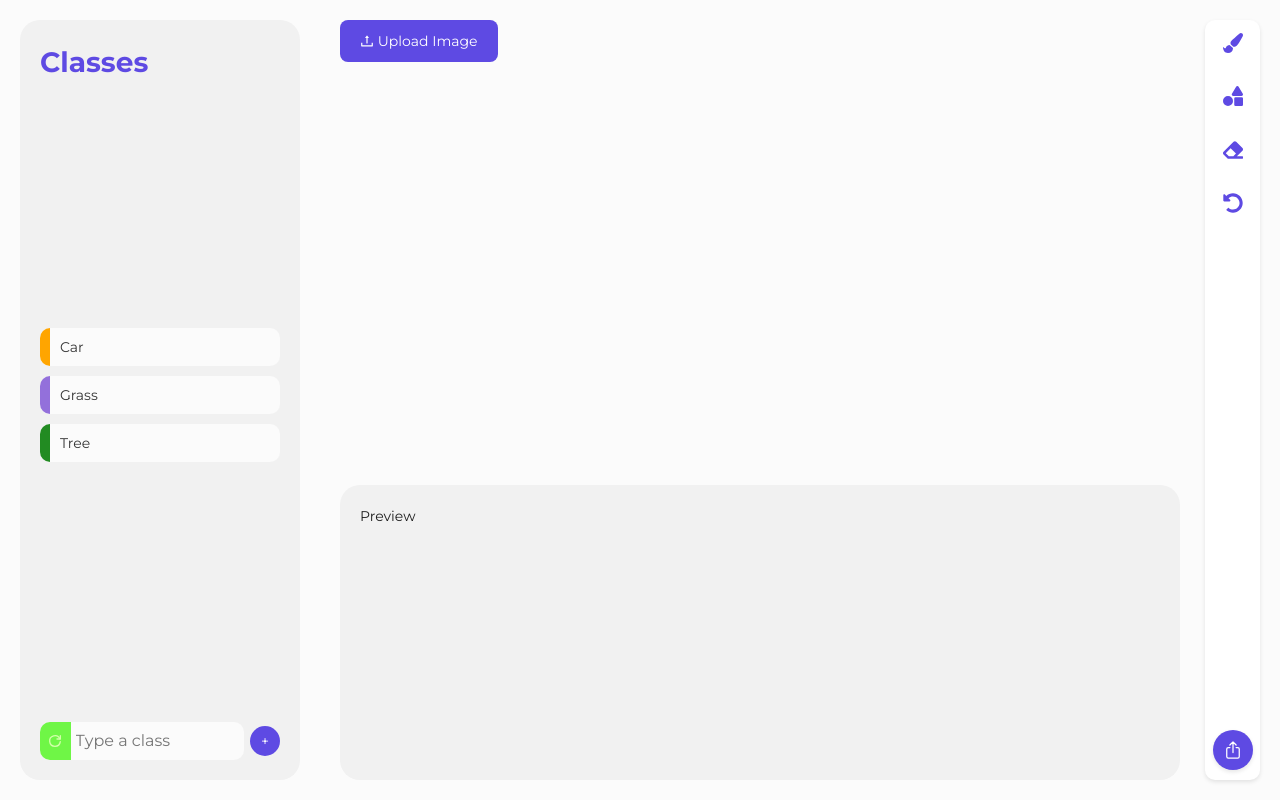
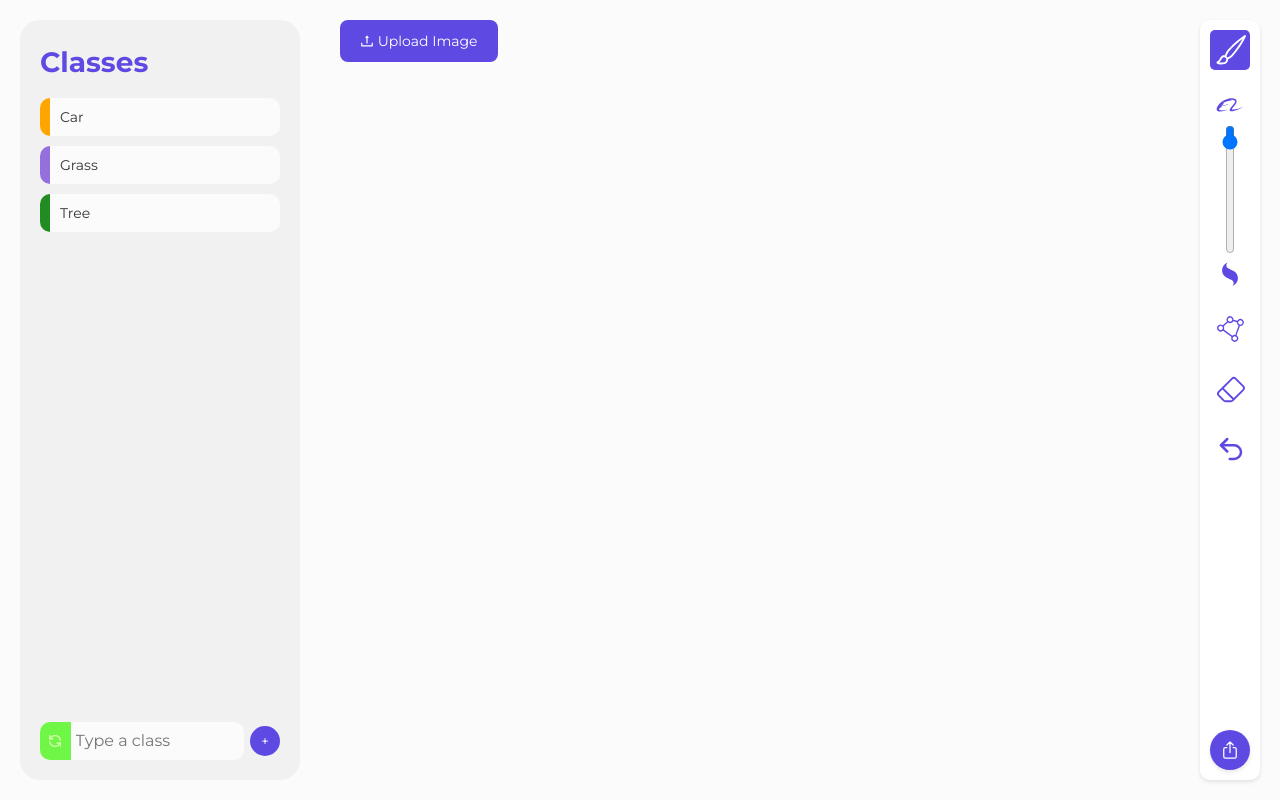
Before and after one commit to ana-pfeilsticker/Take-Home-Test-Overview-AI, a React (Vite) app in the folder segmentation-tool/: page / in a window 1280 px wide. Built offline with nearby package versions, Linux system fonts and the light colour scheme.

Commit message:
feat: adds the coco format exports feature

```diff
--- a/segmentation-tool/src/App.tsx
+++ b/segmentation-tool/src/App.tsx
@@ -5,8 +5,35 @@ import theme from "./styles/theme";
 import ClassesPanel from "./components/ClassesPanel/ClassesPanel";
 import CanvasArea from "./components/Canvas/CanvasArea";
 import ToolBar from "./components/Toolbar/Toobar";
+import { useState } from "react";
 
+export interface ClassItemInterface {
+	id: number;
+	name: string;
+	color: string;
+}
 function App() {
+	const [classes, setClasses] = useState<ClassItemInterface[]>([
+		{ id: 1, name: "Car", color: "#FFA500" },
+		{ id: 2, name: "Grass", color: "#9370DB" },
+		{ id: 3, name: "Tree", color: "#228B22" },
+	]);
+	const [selectedClass, setSelectedClass] = useState<ClassItemInterface | null>(
+		null
+	);
+
+	function handleAddClass(newClassName: string, color: string) {
+		const newClass: ClassItemInterface = {
+			id: classes.length + 1,
+			name: newClassName,
+			color,
+		};
+		setClasses([...classes, newClass]);
+	}
+
+	const handleClassSelect = (cls: ClassItemInterface) => {
+		setSelectedClass(cls);
+	};
 	return (
 		<ConfigProvider
 			theme={{
@@ -25,12 +52,16 @@ function App() {
 							padding: "20px",
 						}}
 					>
-						<ClassesPanel />
+						<ClassesPanel
+							classes={classes} // passa o array
+							selectedClassId={selectedClass?.id ?? null}
+							onClassSelect={handleClassSelect}
+							onAddClass={handleAddClass}
+						/>
 					</Sider>
 					<Content
 						style={{
 							padding: "20px",
-							flexGrow: 1,
 							gap: "25px",
 							display: "flex",
 						}}
@@ -41,24 +72,10 @@ function App() {
 								width: "100%",
 								display: "flex",
 								flexDirection: "column",
-								gap: "25px",
 							}}
 						>
-							<CanvasArea />
-							<div
-								style={{
-									height: "40%",
-									width: "100%",
-									backgroundColor: theme.lightBackgroundColor,
-									borderRadius: "20px",
-									padding: "20px",
-								}}
-							>
-								Preview
-							</div>
+							<CanvasArea selectedClass={selectedClass} allClasses={classes} />
 						</div>
-
-						<ToolBar />
 					</Content>
 				</Layout>
 			</AntdApp>
--- a/segmentation-tool/src/components/Canvas/CanvasArea.tsx
+++ b/segmentation-tool/src/components/Canvas/CanvasArea.tsx
@@ -2,8 +2,24 @@ import React, { useRef, useEffect, useState } from "react";
 import * as fabric from "fabric";
 import { Upload, message } from "antd";
 import { UploadOutlined } from "@ant-design/icons";
+import { validateCOCOOnServer } from "../../services/cocoService";
+import ToolBar from "../Toolbar/Toobar";
 
-const CanvasArea: React.FC = () => {
+interface ClassItemInterface {
+	id: number;
+	name: string;
+	color: string;
+}
+
+interface CanvasAreaProps {
+	selectedClass: ClassItemInterface | null;
+	allClasses: ClassItemInterface[];
+}
+
+const CanvasArea: React.FC<CanvasAreaProps> = ({
+	selectedClass,
+	allClasses,
+}) => {
 	const canvasRef = useRef<HTMLCanvasElement>(null);
 	const fabricCanvasRef = useRef<fabric.Canvas | null>(null);
 
@@ -14,7 +30,8 @@ const CanvasArea: React.FC = () => {
 	// Estados principais
 	const [isImageUploaded, setIsImageUploaded] = useState(false);
 	const [backgroundImage, setBackgroundImage] = useState<string | null>(null);
-	const [brushColor, setBrushColor] = useState("#FF0000");
+
+	// Brush config
 	const [brushWidth, setBrushWidth] = useState(5);
 
 	// Modo brush, polígono e borracha
@@ -28,9 +45,9 @@ const CanvasArea: React.FC = () => {
 	const activeLine = useRef<fabric.Line | null>(null);
 	const activeShape = useRef<fabric.Polygon | null>(null);
 
-	//----------------------------------------------------------------
-	// 1) Inicialização do Canvas (roda só quando a imagem é carregada)
-	//----------------------------------------------------------------
+	// ============================
+	// 1) Inicialização do Canvas
+	// ============================
 	useEffect(() => {
 		if (!canvasRef.current || !isImageUploaded) return;
 
@@ -52,10 +69,16 @@ const CanvasArea: React.FC = () => {
 		});
 		fabricCanvasRef.current = canvas;
 
-		// Configurar o brush
 		canvas.freeDrawingBrush = new fabric.PencilBrush(canvas);
+
+		// Configurar o brush (para quando o componente inicia)
+		console.log(canvas.freeDrawingBrush);
+		if (canvas.freeDrawingBrush) {
+			// se não houver selectedClass, use cor default "#000"
+			const brushColor = selectedClass?.color || "#000000";
 			canvas.freeDrawingBrush.color = brushColor;
 			canvas.freeDrawingBrush.width = brushWidth;
+		}
 
 		// Carregar último estado se existir
 		if (undoStack.current.length > 0) {
@@ -78,54 +101,67 @@ const CanvasArea: React.FC = () => {
 			}
 		};
 		canvas.on("object:modified", saveState);
-		canvas.on("path:created", saveState);
 
-		// Cleanup
+		canvas.on("mouse:down", () => console.log("Mouse down (Fabric)"));
+		canvas.on("mouse:move", () => console.log("Mouse move (Fabric)"));
+		canvas.on("mouse:up", () => console.log("Mouse up (Fabric)"));
+		// Sempre que cria um path (brush), definimos a cor e as "props"
+		canvas.on("path:created", (e) => {
+			const pathObj = e.path;
+			if (selectedClass) {
+				pathObj.set({
+					fill: selectedClass.color,
+					// Se brush é fill, pode ser fill: selectedClass.color,
+				});
+
+				// Armazena info da classe
+				// eslint-disable-next-line @typescript-eslint/no-explicit-any
+				(pathObj as any).data = {
+					classId: selectedClass.id,
+					className: selectedClass.name,
+					classColor: selectedClass.color,
+				};
+			}
+			// Salva estado
+			saveState();
+		});
+
+		// Cleanup ao desmontar
 		return () => {
 			canvas.dispose();
 		};
 	}, [isImageUploaded]);
 
-	//----------------------------------------------------------------
-	// 2) Atualiza cor e largura do brush sempre que mudarem no state
-	//----------------------------------------------------------------
+	// =============================
+	// 2) Atualiza Brush ao mudar selectedClass ou brushWidth
+	// =============================
 	useEffect(() => {
 		const canvas = fabricCanvasRef.current;
 		if (!canvas) return;
-
 		if (canvas.freeDrawingBrush) {
+			// se não houver selectedClass, default "#000"
+			const brushColor = selectedClass?.color || "#000000";
 			canvas.freeDrawingBrush.color = brushColor;
 			canvas.freeDrawingBrush.width = brushWidth;
 		}
-	}, [brushColor, brushWidth]);
+	}, [selectedClass, brushWidth]);
 
-	//----------------------------------------------------------------
-	// 3) MODO POLÍGONO: define localmente a função e faz cleanup
-	//----------------------------------------------------------------
+	// =============================
+	// 3) Modo Polígono
+	// =============================
 	useEffect(() => {
 		const canvas = fabricCanvasRef.current;
 		if (!canvas) return;
 
 		if (isPolygonMode) {
-			// Desativa brush e Eraser
 			canvas.isDrawingMode = false;
-			// Se quiser remover qualquer listener local de eraser
-			// mas aqui, se tiver, a gente pode remover
-
-			// Limpamos polygon inacabado (se quiser) OU deixamos
-			// Se você quiser sempre que ative polígono, comece limpo
 			cancelPolygonDrawing();
 
-			/**
-			 * Função local para clique do polígono
-			 */
 			function handlePolygonLocal(options: fabric.IEvent<MouseEvent>) {
 				if (!canvas) return;
-
 				const pointer = canvas.getPointer(options.e);
 				const zoom = canvas.getZoom();
 
-				// Verifica se clicamos próximo do primeiro ponto
 				if (pointArray.current.length > 0) {
 					const firstCircle = pointArray.current[0];
 					const dx = (firstCircle.left ?? 0) - pointer.x / zoom;
@@ -138,10 +174,10 @@ const CanvasArea: React.FC = () => {
 					}
 				}
 
-				// Cria um círculo (ponto)
+				// Cria o círculo (ponto)
 				const circle = new fabric.Circle({
 					radius: 5,
-					fill: pointArray.current.length === 0 ? "red" : "#ffffff",
+					fill: selectedClass?.color,
 					stroke: "#333333",
 					strokeWidth: 0.5,
 					left: pointer.x / zoom,
@@ -153,7 +189,7 @@ const CanvasArea: React.FC = () => {
 					originY: "center",
 				});
 
-				// Linha que liga ao ponto anterior
+				// Linha
 				const line = new fabric.Line(
 					[
 						pointer.x / zoom,
@@ -171,7 +207,7 @@ const CanvasArea: React.FC = () => {
 					}
 				);
 
-				// Se já existe um polígono temporário
+				// Se já existe polígono temporário
 				if (activeShape.current) {
 					const pos = canvas.getPointer(options.e);
 					const polyPoints = activeShape.current.get("points") || [];
@@ -217,11 +253,9 @@ const CanvasArea: React.FC = () => {
 				canvas.selection = false;
 			}
 
-			/**
-			 * Função local para finalizar o polígono
-			 */
 			function finalizePolygonLocal() {
-				if (!activeShape.current) return;
+				const canvas = fabricCanvasRef.current;
+				if (!canvas || !activeShape.current) return;
 
 				const polyPoints = (activeShape.current.get("points") || []).map(
 					(p) => ({
@@ -243,13 +277,24 @@ const CanvasArea: React.FC = () => {
 				const polygon = new fabric.Polygon(polyPoints, {
 					stroke: "#333333",
 					strokeWidth: 1,
-					fill: brushColor,
+					// Se tiver classe selecionada, use a cor
+					fill: selectedClass?.color || "#000000",
 					opacity: 1,
 					selectable: true,
 					hasBorders: true,
 					hasControls: true,
 					evented: true,
 				});
+
+				// Armazena no data a info da classe
+				if (selectedClass) {
+					polygon.data = {
+						classId: selectedClass.id,
+						className: selectedClass.name,
+						classColor: selectedClass.color,
+					};
+				}
+
 				canvas.add(polygon);
 
 				activeShape.current = null;
@@ -261,32 +306,29 @@ const CanvasArea: React.FC = () => {
 				message.success("Polígono finalizado!");
 			}
 
-			// Anexa o listener local
 			canvas.on("mouse:down", handlePolygonLocal);
 
-			// Cleanup: remove listener e, se quiser, faz algo mais
 			return () => {
 				canvas.off("mouse:down", handlePolygonLocal);
-				// Se desativar polígono, cancela shape inacabado
 				cancelPolygonDrawing();
 			};
 		} else {
-			// Se não estiver no modo polígono, pode reativar brush?
+			const canvas = fabricCanvasRef.current;
+			if (!canvas) return;
 			if (!isEraserMode) {
 				canvas.isDrawingMode = isBrushing;
 			}
 		}
-	}, [isPolygonMode, isBrushing, isEraserMode, brushColor]);
+	}, [isPolygonMode, isBrushing, isEraserMode, selectedClass]);
 
-	//----------------------------------------------------------------
-	// 4) MODO BORRACHA: define localmente a função e faz cleanup
-	//----------------------------------------------------------------
+	// ============================
+	// 4) Modo Borracha
+	// ============================
 	useEffect(() => {
 		const canvas = fabricCanvasRef.current;
 		if (!canvas) return;
 
 		if (isEraserMode) {
-			// Desligar brush e polígono
 			canvas.isDrawingMode = false;
 			cancelPolygonDrawing();
 
@@ -307,20 +349,15 @@ const CanvasArea: React.FC = () => {
 				canvas.off("mouse:down", handleEraserLocal);
 			};
 		} else {
-			// Se sair do modo borracha, volta ao brush/polygon?
 			if (!isPolygonMode) {
 				canvas.isDrawingMode = isBrushing;
 			}
 		}
 	}, [isEraserMode, isPolygonMode, isBrushing]);
 
-	//----------------------------------------------------------------
-	// 5) Funções auxiliares
-	//----------------------------------------------------------------
-
-	/**
-	 * Cancela qualquer polígono em andamento
-	 */
+	// ============================
+	// Funções Auxiliares
+	// ============================
 	function cancelPolygonDrawing() {
 		const canvas = fabricCanvasRef.current;
 		if (!canvas) return;
@@ -340,9 +377,6 @@ const CanvasArea: React.FC = () => {
 		canvas.renderAll();
 	}
 
-	/**
-	 * Salva estado manualmente no undoStack
-	 */
 	function saveStateManualmente() {
 		const canvas = fabricCanvasRef.current;
 		if (!canvas) return;
@@ -357,9 +391,6 @@ const CanvasArea: React.FC = () => {
 		}
 	}
 
-	/**
-	 * Undo
-	 */
 	function undo() {
 		const canvas = fabricCanvasRef.current;
 		if (!canvas) return;
@@ -378,9 +409,9 @@ const CanvasArea: React.FC = () => {
 		}
 	}
 
-	//----------------------------------------------------------------
-	// 6) Upload de Imagem
-	//----------------------------------------------------------------
+	// ============================
+	// Upload de Imagem
+	// ============================
 	function handleImageUpload(file: File) {
 		const reader = new FileReader();
 		reader.onload = (e) => {
@@ -401,9 +432,9 @@ const CanvasArea: React.FC = () => {
 		return false;
 	}
 
-	//----------------------------------------------------------------
-	// 7) Botões: toggles para Brush, Polygon, Eraser
-	//----------------------------------------------------------------
+	// ============================
+	// Botões
+	// ============================
 	function toggleBrushing() {
 		const canvas = fabricCanvasRef.current;
 		if (!canvas) return;
@@ -446,17 +477,154 @@ const CanvasArea: React.FC = () => {
 			canvas.isDrawingMode = false;
 		}
 	}
+	// ----------------------------
+	// buildCOCOJSON, polygonArea etc.
+	// ----------------------------
+	function polygonArea(points: fabric.Point[]) {
+		let area = 0;
+		for (let i = 0; i < points.length; i++) {
+			const j = (i + 1) % points.length;
+			area += points[i].x * points[j].y - points[j].x * points[i].y;
+		}
+		return Math.abs(area / 2);
+	}
 
-	//----------------------------------------------------------------
-	// 8) Render
-	//----------------------------------------------------------------
+	function buildCOCOJSON() {
+		const canvas = fabricCanvasRef.current!;
+		const width = canvas.getWidth();
+		const height = canvas.getHeight();
+
+		const cocoJSON = {
+			info: {
+				description: "Example dataset",
+				url: "http://localhost:5173", // Necessário
+				version: "1.0",
+				year: 2025,
+				contributor: "User",
+				date_created: new Date().toISOString(),
+			},
+			licenses: [
+				{
+					url: "http://opensource.org/licenses/MIT",
+					id: 1,
+					name: "MIT",
+				},
+			],
+			images: [
+				{
+					license: 1,
+					file_name: "uploaded_image.jpg",
+					coco_url: "http://somewhere.com/coco", // OBRIGATÓRIO
+					height,
+					width,
+					date_captured: "2025-01-28", // OBRIGATÓRIO
+					flickr_url: "http://someflickr.com", // OBRIGATÓRIO
+					id: 1,
+				},
+			],
+			annotations: [] as any[],
+			categories: allClasses.map((cls) => ({
+				supercategory: "object", // OBRIGATÓRIO no schema
+				id: cls.id,
+				name: cls.name,
+			})),
+		};
+		let annotationId = 1;
+
+		canvas.getObjects().forEach((obj) => {
+			const catId = (obj as any).data?.classId || 0;
+
+			if (obj.type === "polygon") {
+				const poly = obj as fabric.Polygon;
+				const points = poly.points || [];
+				const segArr: number[] = [];
+				points.forEach((p) => segArr.push(p.x, p.y));
+				const segmentation = [segArr];
+
+				const xs = points.map((p) => p.x);
+				const ys = points.map((p) => p.y);
+				const minX = Math.min(...xs);
+				const maxX = Math.max(...xs);
+				const minY = Math.min(...ys);
+				const maxY = Math.max(...ys);
+				const bbox = [minX, minY, maxX - minX, maxY - minY];
+
+				const area = polygonArea(points);
+
+				cocoJSON.annotations.push({
+					id: annotationId++,
+					image_id: 1,
+					category_id: catId,
+					segmentation,
+					area,
+					bbox,
+					iscrowd: 0,
+				});
+			} else if (obj.type === "path") {
+				const bound = obj.getBoundingRect();
+				const bbox = [bound.left, bound.top, bound.width, bound.height];
+				const area = bound.width * bound.height;
+
+				cocoJSON.annotations.push({
+					id: annotationId++,
+					image_id: 1,
+					category_id: catId,
+					segmentation: [],
+					area,
+					bbox,
+					iscrowd: 0,
+				});
+			}
+		});
+
+		return cocoJSON;
+	}
+
+	function downloadJson(jsonStr: string, filename: string) {
+		const blob = new Blob([jsonStr], { type: "application/json" });
+		const url = URL.createObjectURL(blob);
+		const link = document.createElement("a");
+		link.href = url;
+		link.download = filename;
+		link.click();
+		URL.revokeObjectURL(url);
+	}
+
+	async function exportAndValidateCOCO() {
+		if (!fabricCanvasRef.current) return;
+
+		const cocoJSON = buildCOCOJSON();
+		// Valida no servidor
+		console.log(cocoJSON);
+		const { status, data } = await validateCOCOOnServer(cocoJSON);
+		if (status === 200) {
+			console.log("Validação ok no servidor!");
+			downloadJson(JSON.stringify(cocoJSON, null, 2), "annotations.json");
+		} else {
+			console.error("Validação falhou:", data);
+			message.error("Validação falhou: " + JSON.stringify(data));
+		}
+	}
+
+	// ============================
+	// Render
+	// ============================
 	return (
+		<div
+			style={{
+				display: "flex",
+				height: "100%",
+				width: "100%",
+				justifyContent: "space-between",
+			}}
+		>
 			<div
 				id="canvas-div"
 				style={{
-				height: "60%",
-				width: "100%",
+					height: "100%",
+					width: "90%",
 					borderRadius: "20px",
+					display: "flex",
 					position: "relative",
 					backgroundImage: backgroundImage ? `url(${backgroundImage})` : "none",
 					backgroundSize: "cover",
@@ -492,37 +660,21 @@ const CanvasArea: React.FC = () => {
 								height: "100%",
 							}}
 						/>
-					<div style={{ marginTop: "10px" }}>
-						{/* Configurações de Brush */}
-						<input
-							type="color"
-							value={brushColor}
-							onChange={(e) => setBrushColor(e.target.value)}
-						/>
-						<input
-							type="range"
-							min={1}
-							max={50}
-							value={brushWidth}
-							onChange={(e) => setBrushWidth(Number(e.target.value))}
-						/>
-
-						<button onClick={toggleBrushing}>
-							{isBrushing ? "Disable Brush" : "Enable Brush"}
-						</button>
-
-						<button onClick={togglePolygonMode}>
-							{isPolygonMode ? "Disable Polygon" : "Enable Polygon"}
-						</button>
-
-						<button onClick={toggleEraserMode}>
-							{isEraserMode ? "Disable Eraser" : "Enable Eraser"}
-						</button>
-
-						<button onClick={undo}>Undo</button>
-					</div>
 					</>
 				)}
+			</div>
+			<ToolBar
+				onToggleBrush={toggleBrushing}
+				onTogglePolygon={togglePolygonMode}
+				onToggleEraser={toggleEraserMode}
+				onUndo={undo}
+				onExport={exportAndValidateCOCO}
+				brushWidth={brushWidth}
+				onBrushWidthChange={(val) => setBrushWidth(val)}
+				isBrushingActive={isBrushing}
+				isPolygonActive={isPolygonMode}
+				isEraserActive={isEraserMode}
+			/>
 		</div>
 	);
 };
--- a/segmentation-tool/src/components/ClassesPanel/ClassesInput.tsx
+++ b/segmentation-tool/src/components/ClassesPanel/ClassesInput.tsx
@@ -1,6 +1,6 @@
 import React from "react";
 import theme from "../../styles/theme";
-import { TbReload } from "react-icons/tb";
+import { HiOutlineRefresh } from "react-icons/hi";
 
 interface CustomInputProps {
 	placeholder: string;
@@ -61,7 +61,7 @@ const CustomInput: React.FC<CustomInputProps> = ({
 					height: "100%",
 				}}
 			>
-				<TbReload
+				<HiOutlineRefresh
 					style={{
 						color: lightenColor(currentColor, 99),
 						fontSize: "16px",
--- a/segmentation-tool/src/components/ClassesPanel/ClassesPanel.tsx
+++ b/segmentation-tool/src/components/ClassesPanel/ClassesPanel.tsx
@@ -8,25 +8,28 @@ interface ClassItemInterface {
 	color: string;
 }
 
-function ClassesPanel() {
-	const [classes, setClasses] = useState<ClassItemInterface[]>([
-		{ id: 1, name: "Car", color: "#FFA500" }, // Exemplo inicial
-		{ id: 2, name: "Grass", color: "#9370DB" },
-		{ id: 3, name: "Tree", color: "#228B22" },
-	]);
+// Tipo das props que o ClassesPanel espera
+interface ClassesPanelProps {
+	classes: ClassItemInterface[]; // <-- array vindo do pai
+	selectedClassId: number | null;
+	onClassSelect: (classItem: ClassItemInterface) => void;
+	onAddClass: (className: string, color: string) => void;
+}
 
+function ClassesPanel({
+	classes,
+	selectedClassId,
+	onClassSelect,
+	onAddClass,
+}: ClassesPanelProps) {
 	const [newClassName, setNewClassName] = useState<string>("");
 
-	const handleAddClass = () => {
-		if (!newClassName.trim()) return; // Don't add empty classes
-		const newClass: ClassItemInterface = {
-			id: classes.length + 1,
-			name: newClassName,
-			color: currentColor,
-		};
-		setClasses([...classes, newClass]);
-		setNewClassName(""); // Clear input
-	};
+	function handleAddClassClick() {
+		if (!newClassName.trim()) return;
+		onAddClass(newClassName, currentColor); // chama callback do pai
+		setNewClassName(""); // reseta input
+		handleColorChange(); // gera nova cor
+	}
 
 	const getRandomColor = (): string => {
 		// Color generator
@@ -63,18 +66,24 @@ function ClassesPanel() {
 			>
 				Classes
 			</h3>
-			<div>
-				{classes.map((item) => (
+			<div style={{ overflowY: "auto", flexGrow: 1, marginBottom: "20px" }}>
+				{classes.map((item) => {
+					// Verifica se esta classe é a atualmente selecionada
+					const isSelected = item.id === selectedClassId;
+					return (
 						<div
 							key={item.id}
+							onClick={() => onClassSelect(item)}
 							style={{
 								display: "flex",
 								alignItems: "center",
 								marginBottom: "10px",
 								gap: "10px",
 								minHeight: "38px",
-							background: theme.backgroundColor,
 								borderRadius: "10px",
+								backgroundColor: theme.backgroundColor,
+								cursor: "pointer",
+								border: isSelected ? `2px solid ${item.color}` : "none",
 							}}
 						>
 							<div
@@ -84,10 +93,11 @@ function ClassesPanel() {
 									backgroundColor: item.color,
 									borderRadius: "10px 0px 0px 10px",
 								}}
-						></div>
+							/>
 							<span style={{ color: theme.textColor }}>{item.name}</span>
 						</div>
-				))}
+					);
+				})}
 			</div>
 			<div
 				style={{
@@ -105,7 +115,7 @@ function ClassesPanel() {
 					onReloadColor={handleColorChange}
 				/>
 				<button
-					onClick={handleAddClass}
+					onClick={handleAddClassClick}
 					style={{
 						backgroundColor: theme.primaryColor,
 						color: "#fff",
--- a/segmentation-tool/src/components/Toolbar/Toobar.tsx
+++ b/segmentation-tool/src/components/Toolbar/Toobar.tsx
@@ -1,13 +1,36 @@
 import React from "react";
-import { FaPaintBrush, FaShapes, FaEraser, FaUndoAlt } from "react-icons/fa";
+import { AiOutlineAlibaba } from "react-icons/ai";
+import { BsBrush, BsEraser } from "react-icons/bs";
+import { DiSenchatouch } from "react-icons/di";
 import { IoShareOutline } from "react-icons/io5";
+import { LuUndo2 } from "react-icons/lu";
+import { PiPolygonLight } from "react-icons/pi";
 
-const ToolBar: React.FC = () => {
-	const handleExport = () => {
-		console.log("Exporting data...");
-		// Lógica de exportação será adicionada aqui no futuro
-	};
+interface ToolBarProps {
+	onToggleBrush: () => void;
+	onTogglePolygon: () => void;
+	onToggleEraser: () => void;
+	onUndo: () => void;
+	onExport: () => void;
+	brushWidth: number;
+	onBrushWidthChange: (val: number) => void;
+	isBrushingActive: boolean;
+	isPolygonActive: boolean;
+	isEraserActive: boolean;
+}
 
+const ToolBar: React.FC<ToolBarProps> = ({
+	onToggleBrush,
+	onTogglePolygon,
+	onToggleEraser,
+	onUndo,
+	onExport,
+	brushWidth,
+	onBrushWidthChange,
+	isBrushingActive,
+	isPolygonActive,
+	isEraserActive,
+}) => {
 	return (
 		<div
 			style={{
@@ -32,55 +55,114 @@ const ToolBar: React.FC = () => {
 					gap: "20px",
 				}}
 			>
+				{/* Brush */}
 				<button
+					onClick={onToggleBrush}
+					style={{
+						background: isBrushingActive ? "#5E4AE3" : "none",
+						border: "none",
+						cursor: "pointer",
+						fontSize: "30px",
+						color: isBrushingActive ? "white" : "#5E4AE3",
+						width: "40px",
+						height: "40px",
+						borderRadius: "5px",
+					}}
+				>
+					<BsBrush />
+				</button>
+
+				<div
+					style={{
+						display: "flex",
+						flexDirection: "column",
+						alignItems: "center",
+						gap: "5px",
+					}}
+				>
+					<AiOutlineAlibaba
+						style={{
+							color: "#5E4AE3",
+							fontSize: "30px",
+							stroke: "2px",
+						}}
+					/>
+					<input
+						type="range"
+						min={1}
+						max={50}
+						value={brushWidth}
+						onChange={(e) => onBrushWidthChange(Number(e.target.value))}
+						style={{
+							width: "40px",
+							writingMode: "vertical-lr",
+							cursor: "pointer",
+						}}
+					/>
+
+					<DiSenchatouch
+						style={{
+							color: "#5E4AE3",
+							fontSize: "30px",
+						}}
+					/>
+				</div>
+
+				{/* Polygon */}
+				<button
+					onClick={onTogglePolygon}
+					style={{
+						background: isPolygonActive ? "#5E4AE3" : "none",
+						border: "none",
+						cursor: "pointer",
+						fontSize: "30px",
+						color: isPolygonActive ? "white" : "#5E4AE3",
+						width: "40px",
+						height: "40px",
+						borderRadius: "5px",
+					}}
+				>
+					<PiPolygonLight />
+				</button>
+
+				{/* Eraser */}
+				<button
+					onClick={onToggleEraser}
+					style={{
+						background: isEraserActive ? "#5E4AE3" : "none",
+						border: "none",
+						cursor: "pointer",
+						fontSize: "30px",
+						color: isEraserActive ? "white" : "#5E4AE3",
+						width: "40px",
+						height: "40px",
+						borderRadius: "5px",
+					}}
+				>
+					<BsEraser />
+				</button>
+
+				{/* Undo */}
+				<button
+					onClick={onUndo}
 					style={{
 						background: "none",
 						border: "none",
 						cursor: "pointer",
-						fontSize: "20px",
+						fontSize: "30px",
 						color: "#5E4AE3",
+						width: "40px",
+						height: "40px",
+						borderRadius: "5px",
 					}}
 				>
-					<FaPaintBrush />
-				</button>
-				<button
-					style={{
-						background: "none",
-						border: "none",
-						cursor: "pointer",
-						fontSize: "20px",
-						color: "#5E4AE3",
-					}}
-				>
-					<FaShapes />
-				</button>
-				<button
-					style={{
-						background: "none",
-						border: "none",
-						cursor: "pointer",
-						fontSize: "20px",
-						color: "#5E4AE3",
-					}}
-				>
-					<FaEraser />
-				</button>
-				<button
-					style={{
-						background: "none",
-						border: "none",
-						cursor: "pointer",
-						fontSize: "20px",
-						color: "#5E4AE3",
-					}}
-				>
-					<FaUndoAlt />
+					<LuUndo2 />
 				</button>
 			</div>
 
 			{/* Botão de exportação */}
 			<button
-				onClick={handleExport}
+				onClick={onExport}
 				style={{
 					display: "flex",
 					alignItems: "center",
--- /dev/null
+++ b/segmentation-tool/src/services/cocoService.ts
@@ -0,0 +1,14 @@
+// cocoService.ts
+// eslint-disable-next-line @typescript-eslint/no-explicit-any
+export async function validateCOCOOnServer(cocoJSON: any) {
+	// Chama a API Flask que você passou:
+	const response = await fetch("http://localhost:5002/validate", {
+		method: "POST",
+		headers: { "Content-Type": "application/json" },
+		body: JSON.stringify(cocoJSON),
+	});
+
+	const data = await response.json();
+	// Retorna o resultado (pode ser "Success" ou "Validation error" etc.)
+	return { status: response.status, data };
+}
```
Also changed, not shown: 1 other file (tests, documents, lock files or other folders). Lines whose indentation alone changed are shown as unchanged.
